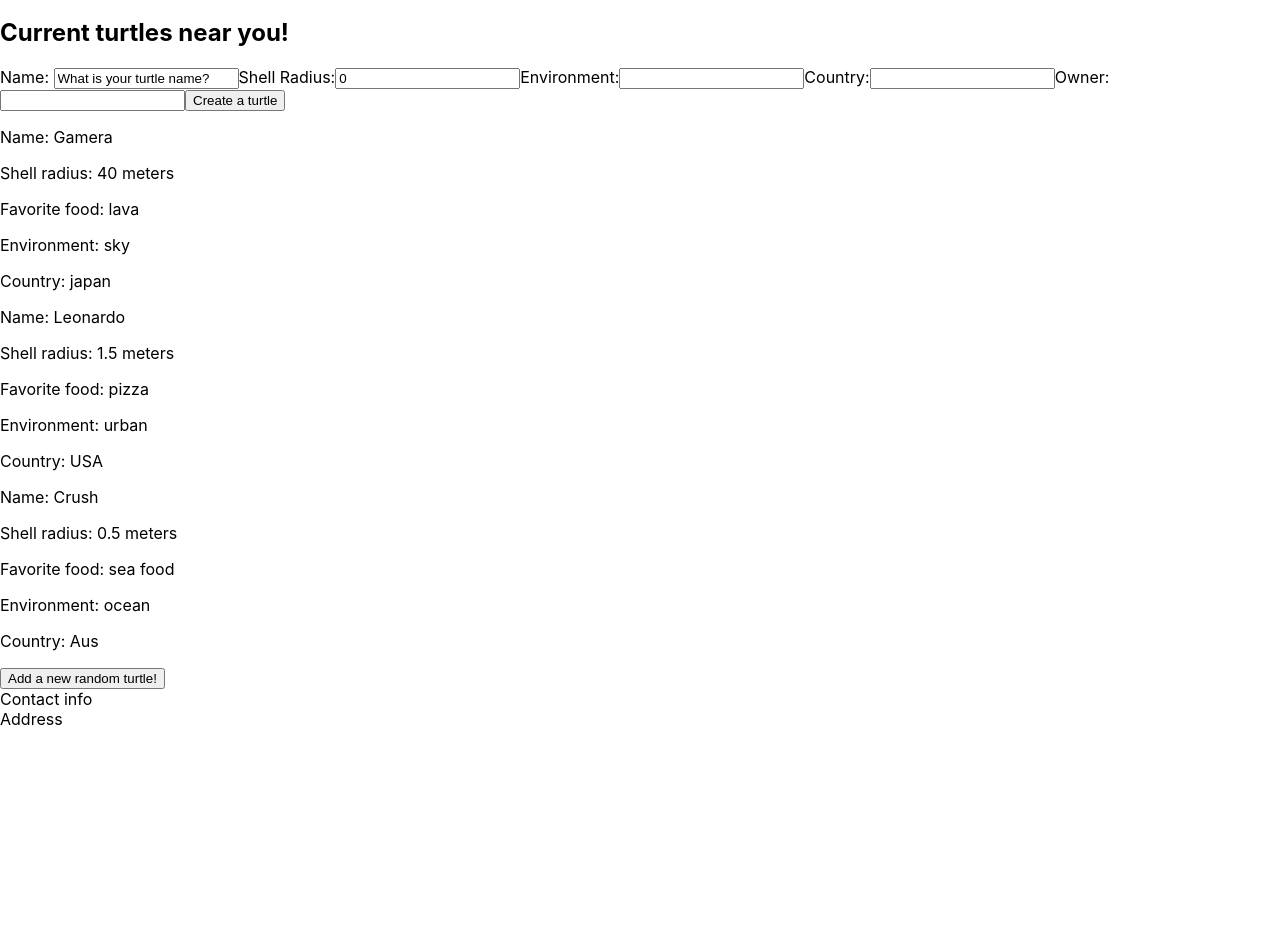
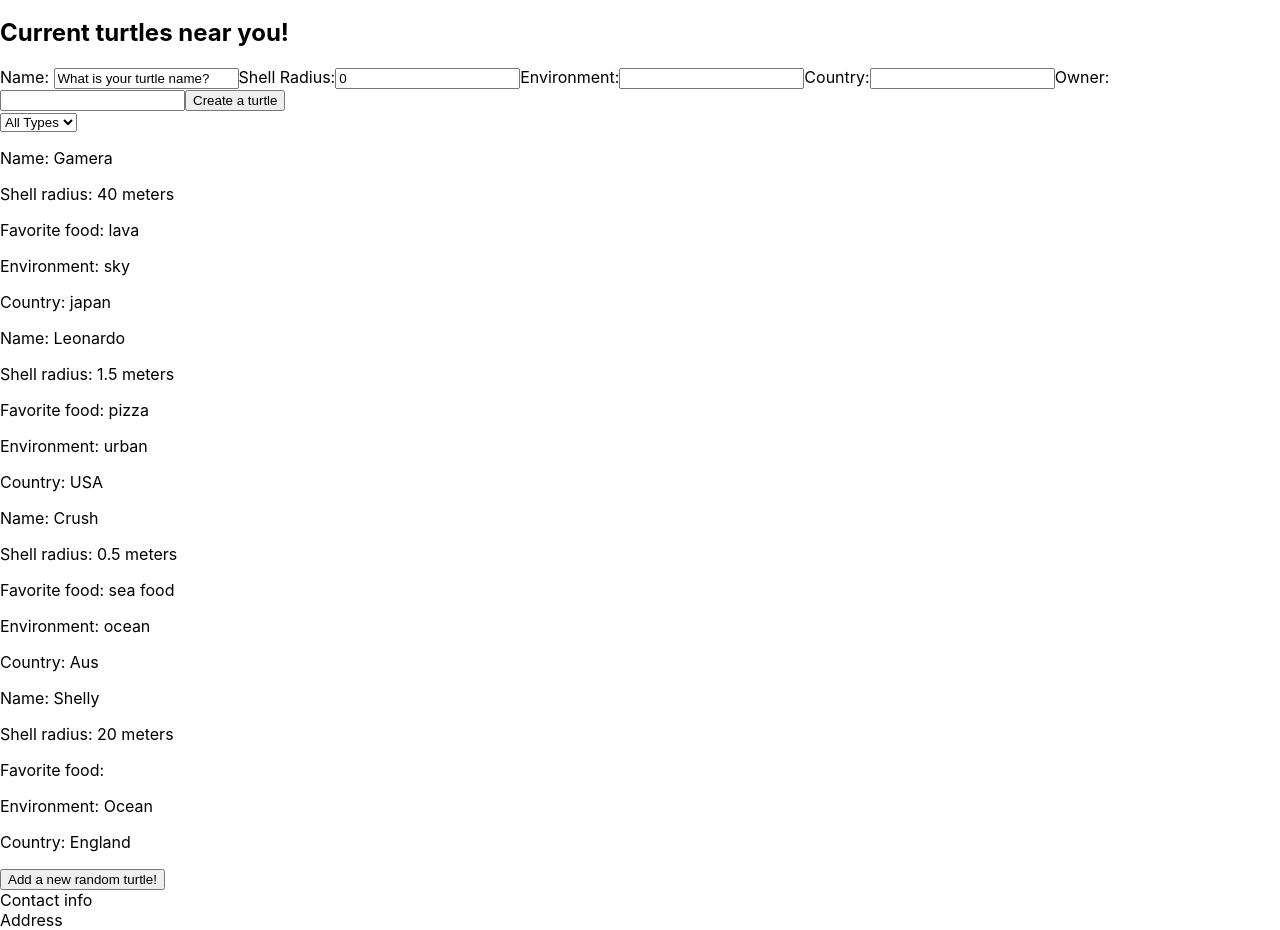
Before and after one commit to c3-instruction/react-intro-course, a React (Create React App) app in the folder live-code/live-app-example/: page / in a window 1280 px wide. Shown: the part 170-1100 px from the top of the page. Before the commit the page ends 899 px from the top, so only its background shows below. Built offline with nearby package versions, Linux system fonts and the light colour scheme; data requests are answered from the project's data file.

Commit message:
add filter for turtles

```diff
--- a/live-code/live-app-example/db.json
+++ b/live-code/live-app-example/db.json
@@ -23,6 +23,14 @@
       "favoriteFood": "sea food",
       "environment": "ocean",
       "country": "Aus"
+    },
+    {
+      "name": "Shelly",
+      "shellRadius": "20",
+      "environment": "Ocean",
+      "country": "England",
+      "owner": "s",
+      "id": 3
     }
   ]
 }
--- a/live-code/live-app-example/src/App.js
+++ b/live-code/live-app-example/src/App.js
@@ -36,7 +36,6 @@ TurtleUser.propTypes = {
   shellRadius: propTypes.number.isRequired,
   environment: propTypes.string.isRequired,
   country: propTypes.string.isRequired,
-  owner: propTypes.string,
 }
 
 
@@ -56,7 +55,6 @@ class TurtleForm extends React.Component {
       shellRadius: 0,
       environment: '',
       country: '',
-      owner: '',
     }
     this.handleChange = this.handleChange.bind(this);
     this.handleSubmit  = this.handleSubmit.bind(this);
@@ -90,12 +88,28 @@ class TurtleForm extends React.Component {
 
   handleSubmit(event) {
     event.preventDefault();
-    this.props.addTurtleFromForm({
-      name: this.state.name,
-      shellRadius: this.state.shellRadius
-    })
+    this.props.addTurtleFromForm(this.state)
+    this.postTurtle(this.state);
+    this.setState({
+      name: 'What is your turtle name?',
+      shellRadius: 0,
+      environment: '',
+      country: '',
+    });
+  }
 
+  async postTurtle(turtle) {
+    const response = await fetch('/turtles', {
+      method: 'POST',
+      headers: {
+        'Accept': 'application/json',
+        'Content-Type': 'application/json'
+      },
+      body: JSON.stringify(turtle),
+    });
+    // handle response as you see fit...
   }
+
 
   render() {
     return (
@@ -117,7 +131,7 @@ class TurtleForm extends React.Component {
         </label>
         <label>
           Owner:
-          <input type='text' name='owner' value={this.state.country} onChange={this.handleChange}/>
+          <input type='text' name='owner' value={this.state.owner} onChange={this.handleChange}/>
         </label>
         <input type='submit' value='Create a turtle'/>
       </form>
@@ -133,10 +147,12 @@ class TurtleList extends React.Component {
 
     this.state = {
       turtleData: [],
+      filterValue: 'all',
     };
 
     this.addTurtle = this.addTurtle.bind(this);
     this.addTurtleFromForm = this.addTurtleFromForm.bind(this);
+    this.handleFilter = this.handleFilter.bind(this);
   }
 
   async componentDidMount() {
@@ -180,13 +196,34 @@ class TurtleList extends React.Component {
     });
   }
 
+  handleFilter(event) {
+    this.setState({
+      filterValue: event.target.value
+    })
+  }
+
   render() {
     // this.state && this.props available
     // save space with a jsx spread
-    const turtleComponents = this.state.turtleData.map(turtle => (<TurtleUser key={nanoid()} {...turtle} />));
+    const turtleComponents = this.state.turtleData
+      .filter(turtle => {
+        if (this.state.filterValue === 'all') {
+          return true;
+        }
+        return turtle.environment === this.state.filterValue;
+      })
+      .map(turtle => (<TurtleUser key={nanoid()} {...turtle} />));
     return (
       <section>
         <TurtleForm addTurtleFromForm={this.addTurtleFromForm}/>
+        <select value={this.state.filterValue} onChange={this.handleFilter}>
+          <option value='all'>All Types</option>
+          <option value='ocean'>Ocean</option>
+          <option value='urban'>Urban</option>
+          <option value='land'>Land</option>
+          <option value='space'>Space</option>
+          <option value='sky'>Sky</option>
+        </select>
         {turtleComponents}
         <RandomTurtleMaker addTurtle={this.addTurtle}/>
       </section>
```
